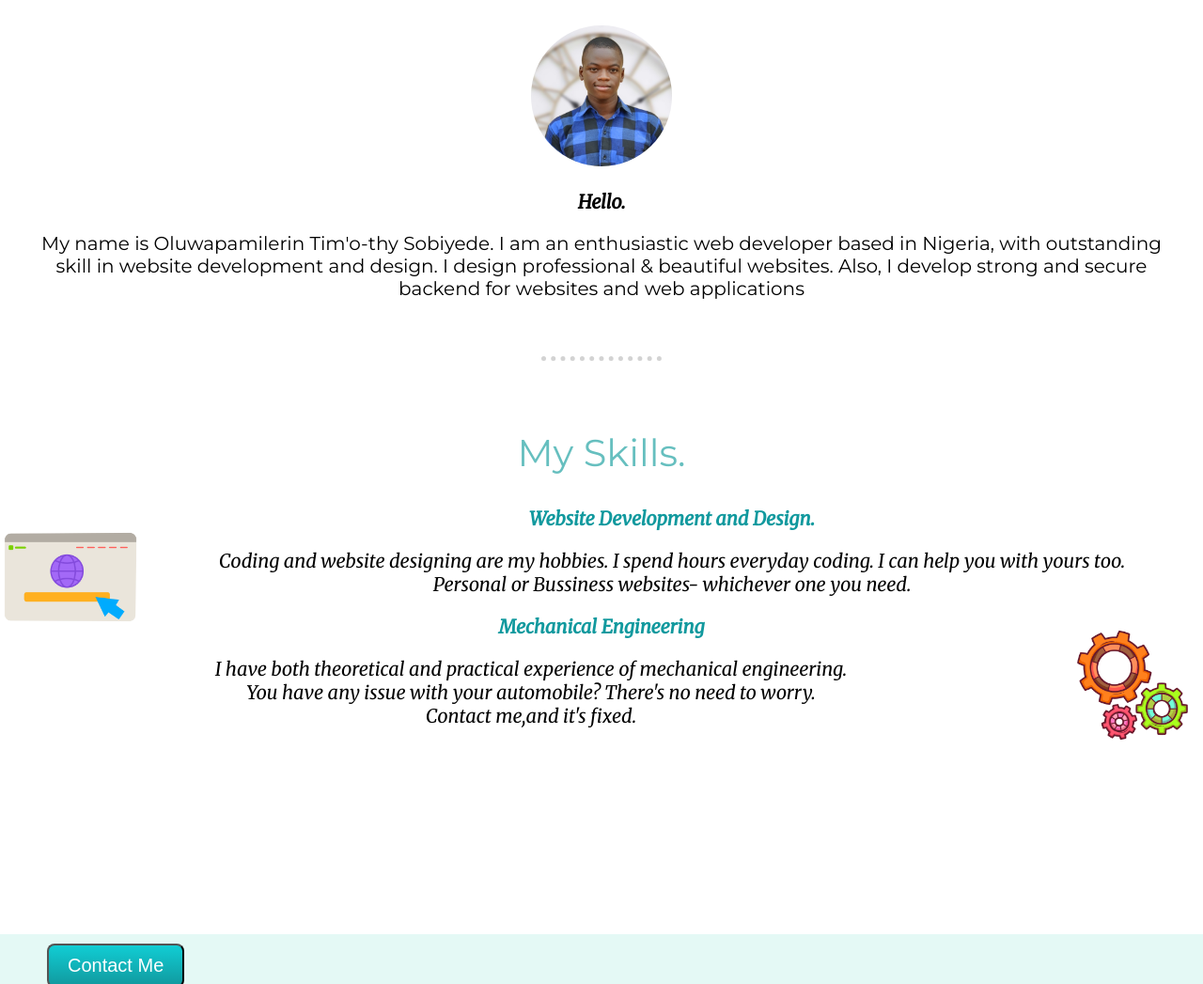
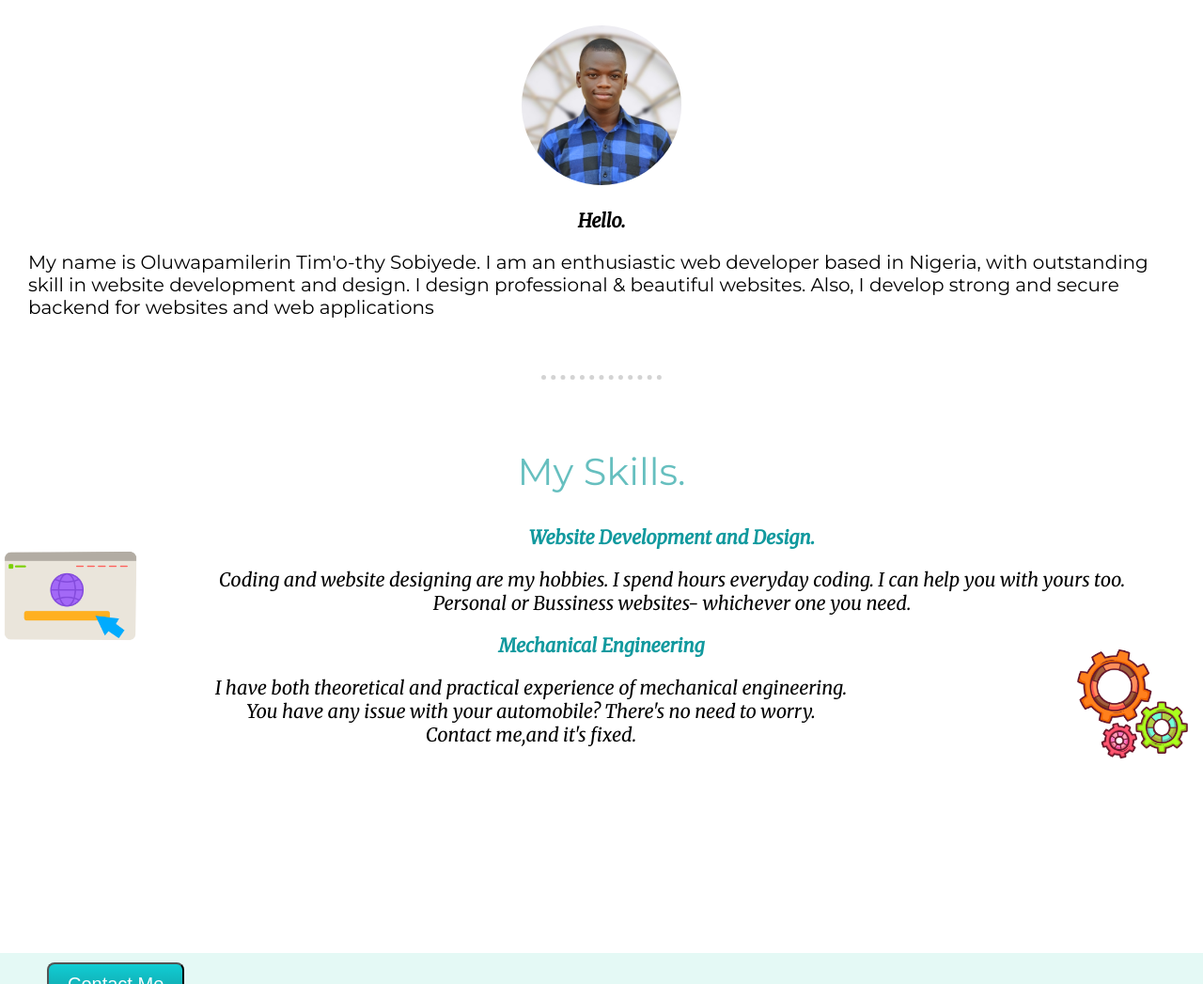
Before and after one commit to Oluwa-pamilerin/www, a plain HTML site: page index.html in a window 1280 px wide. Shown: the part 703-1750 px from the top of the page at 94% size. Drawn offline with Linux system fonts and the light colour scheme.

Commit message:
Update style.css

```diff
--- a/style.css
+++ b/style.css
@@ -95,16 +95,18 @@ hr {
 
 .my {
   border-radius: 120px;
-  height: 150px;
-  width: 150px;
+  height: 170px;
+  width: 170px;
 }
 
 .profile {
   padding: 30px;
+  text-align: center;
 }
 
 .name {
   font-family: Montserrat;
+  text-align: left;
 }
 
 .skills {
```
